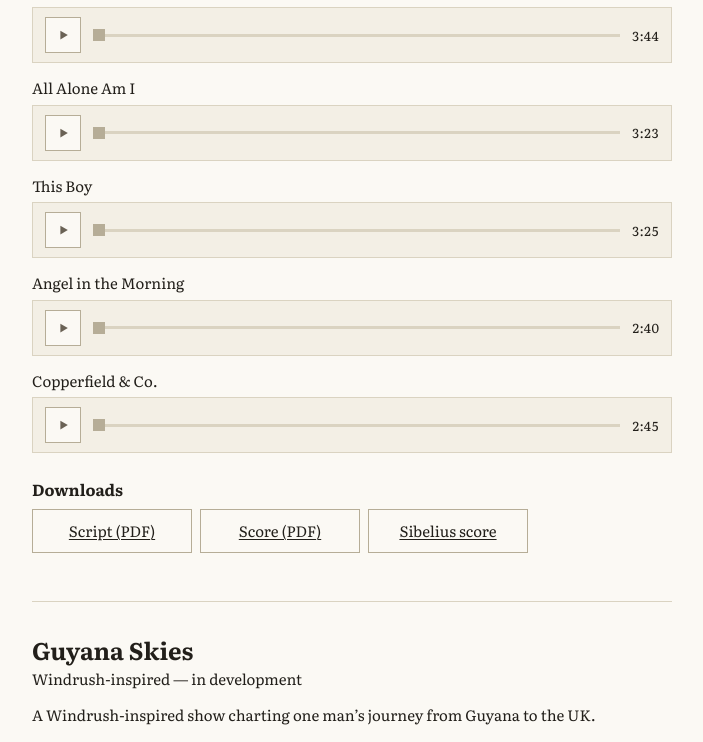
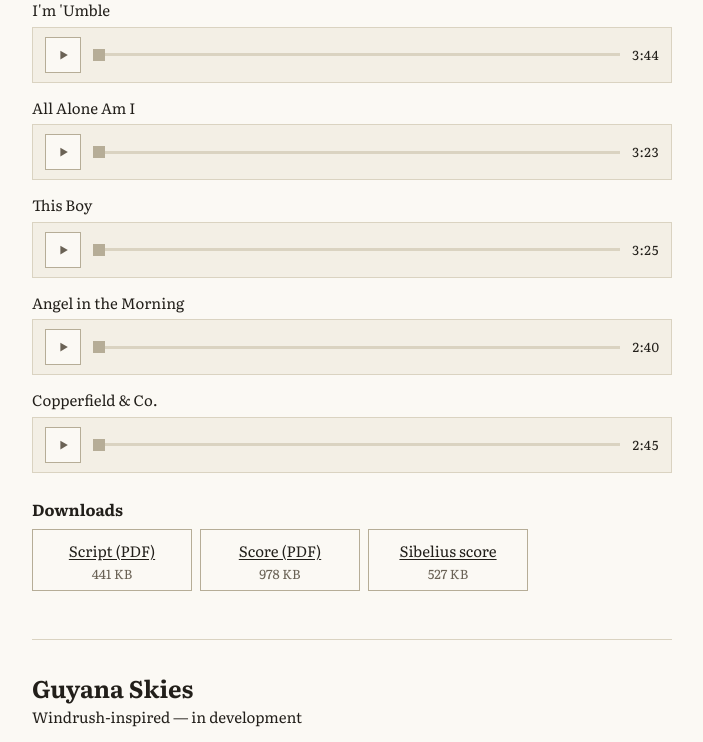
Before and after one commit to mannixharry/music-site, a React (Vite) app: page /musicals in a window 1280 px wide. Shown: the part 2684-3426 px from the top of the page, without its empty margins (288-991 px from the left). Built offline with nearby package versions, Linux system fonts and the light colour scheme; no server answers.

Commit message:
Say how big a download is before it is tapped

```diff
--- a/package.json
+++ b/package.json
@@ -6,7 +6,7 @@
   "scripts": {
     "dev": "vite",
     "dev:worker": "wrangler dev",
-    "prebuild": "node scripts/pull-snapshot.mjs",
+    "prebuild": "node scripts/pull-snapshot.mjs && node scripts/stamp-download-sizes.mjs",
     "build": "vite build",
     "lint": "oxlint",
     "shot": "node scripts/shot.mjs",
--- /dev/null
+++ b/scripts/stamp-download-sizes.mjs
@@ -0,0 +1,39 @@
+// Measures the downloadable files and writes their sizes into the bundle, so a
+// download link can say how big it is before anyone taps it.
+//
+// Done at build time rather than written into the content by hand, because a
+// number typed next to a file is a number that goes wrong the first time the
+// file is replaced and nobody remembers to edit it. Done at build time rather
+// than at run time, because the alternative is a HEAD request per link on a
+// page that has five of them, to display four kilobytes of text.
+//
+// Runs from `prebuild`, beside the snapshot pull.
+import { readdir, stat, writeFile } from 'node:fs/promises'
+import { join } from 'node:path'
+
+const ROOTS = ['scripts', 'scores']
+const PUBLIC = new URL('../public/', import.meta.url).pathname
+const OUT = new URL('../src/content/downloadSizes.json', import.meta.url).pathname
+
+const sizes = {}
+
+for (const root of ROOTS) {
+  let names = []
+  try {
+    names = await readdir(join(PUBLIC, root))
+  } catch {
+    // A directory that does not exist yet is not an error; it is a musical
+    // whose score has not been added.
+    continue
+  }
+
+  for (const name of names) {
+    const info = await stat(join(PUBLIC, root, name))
+    if (info.isFile()) sizes[`/${root}/${name}`] = info.size
+  }
+}
+
+const ordered = Object.fromEntries(Object.entries(sizes).sort(([a], [b]) => a.localeCompare(b)))
+await writeFile(OUT, `${JSON.stringify(ordered, null, 2)}\n`)
+
+console.log(`Stamped ${Object.keys(ordered).length} download sizes into src/content/downloadSizes.json`)
--- a/src/components/MusicalSection.jsx
+++ b/src/components/MusicalSection.jsx
@@ -6,6 +6,8 @@ import SnippetTag from './SnippetTag'
 import { useContent } from '../context/contentContext'
 import { usePlayback } from '../context/playbackContext'
 import { toQueue } from '../content/normalise'
+import downloadSizes from '../content/downloadSizes.json'
+import { formatBytes } from '../format'
 import { PlayIcon } from './AudioPlayer'
 import { ANCHOR, SECTION } from '../rules'
 
@@ -154,9 +156,18 @@ function MusicalSection({ musical }) {
                   key={download.label}
                   href={download.href}
                   download={download.download ? '' : undefined}
-                  className="flex w-40 items-center justify-center border border-gray-400 bg-white p-2 text-center text-sm underline"
+                  className="flex w-40 flex-col items-center justify-center gap-0.5 border border-gray-400 bg-white p-2 text-center text-sm"
                 >
-                  {download.label}
+                  <span className="underline">{download.label}</span>
+                  {/* Measured at build time, so it cannot describe a file that
+                      has since been replaced. Someone on a phone deciding
+                      whether to fetch a one-megabyte score wants this before
+                      they tap, not after. */}
+                  {downloadSizes[download.href] && (
+                    <span className="text-xs text-gray-600">
+                      {formatBytes(downloadSizes[download.href])}
+                    </span>
+                  )}
                 </a>
               ) : (
                 <Placeholder key={download.label} label={download.label} className="w-40" />
--- /dev/null
+++ b/src/content/downloadSizes.json
@@ -0,0 +1,6 @@
+{
+  "/scores/frank-kirwan-copperfield-and-co.pdf": 1001165,
+  "/scores/frank-kirwan-copperfield-and-co.sib": 539221,
+  "/scripts/frank-kirwan-copperfield-and-co-script.pdf": 451426,
+  "/scripts/frank-kirwan-pigs-script.pdf": 440464
+}
```
